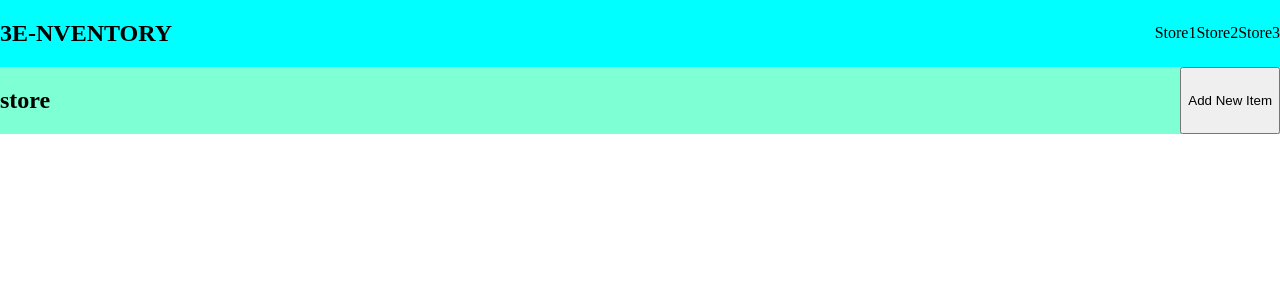
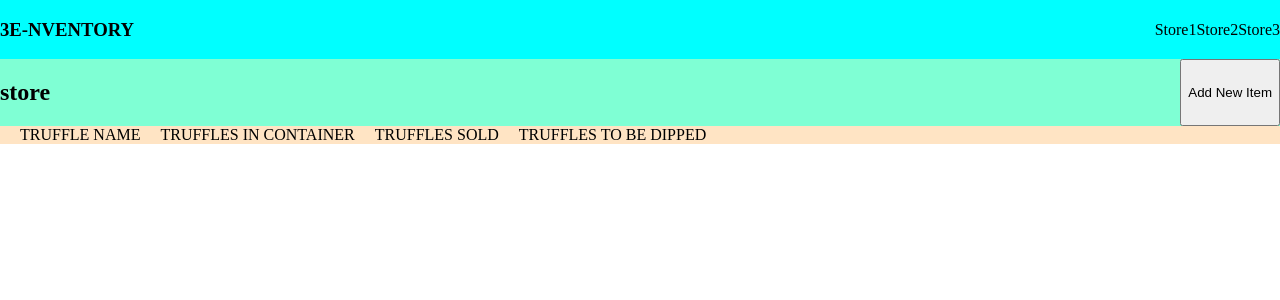
Before and after one commit to SaagarSuresh/3E-nventory-client, a React (Create React App) app: page /store in a window 1280 px wide. Shown: the top 300 px of the page. Built offline with nearby package versions, Linux system fonts and the light colour scheme.

Commit message:
Create StorePage/ in pages/. Create route for StorePage.js in App.js. Create label container in StorePage.js.

```diff
--- a/src/App.js
+++ b/src/App.js
@@ -1,13 +1,16 @@
+import { BrowserRouter, Route, Routes } from 'react-router-dom';
 import './App.scss';
 import Header from './components/Header/Header';
 import PageBar from './components/PageBar/PageBar';
+import StorePage from './pages/StorePage/StorePage';
 
 function App() {
   return (
-    <div className="App">
-      <Header/>
-      <PageBar/>
-    </div>
+    <BrowserRouter>
+    <Routes>
+      <Route path="/store" element={<StorePage/>} />
+    </Routes>
+    </BrowserRouter>
   );
 }
 
--- /dev/null
+++ b/src/pages/StorePage/StorePage.js
@@ -0,0 +1,28 @@
+import Header from "../../components/Header/Header";
+import PageBar from "../../components/PageBar/PageBar";
+import "./StorePage.scss";
+
+export default function StorePage(){
+    return(
+        <section className="storepage">
+            <Header/>
+            <PageBar/>
+            <section className="truffle-list">
+                <section className="truffle-list__labels-container">
+                    <span className="truffle-list__label">
+                        TRUFFLE NAME
+                    </span>
+                    <span className="truffle-list__label">
+                        TRUFFLES IN CONTAINER
+                    </span>
+                    <span className="truffle-list__label">
+                        TRUFFLES SOLD
+                    </span>
+                    <span className="truffle-list__label">
+                        TRUFFLES TO BE DIPPED
+                    </span>
+                </section>
+            </section>
+        </section>
+    )
+}
--- /dev/null
+++ b/src/pages/StorePage/StorePage.scss
@@ -0,0 +1,7 @@
+.truffle-list{
+    background-color: bisque;
+
+    &__label{
+        margin-left: 2rem;
+    }
+}
--- /dev/null
+++ b/src/pages/StorePage/index.js
@@ -0,0 +1 @@
+export {default} from "./StorePage";
```
